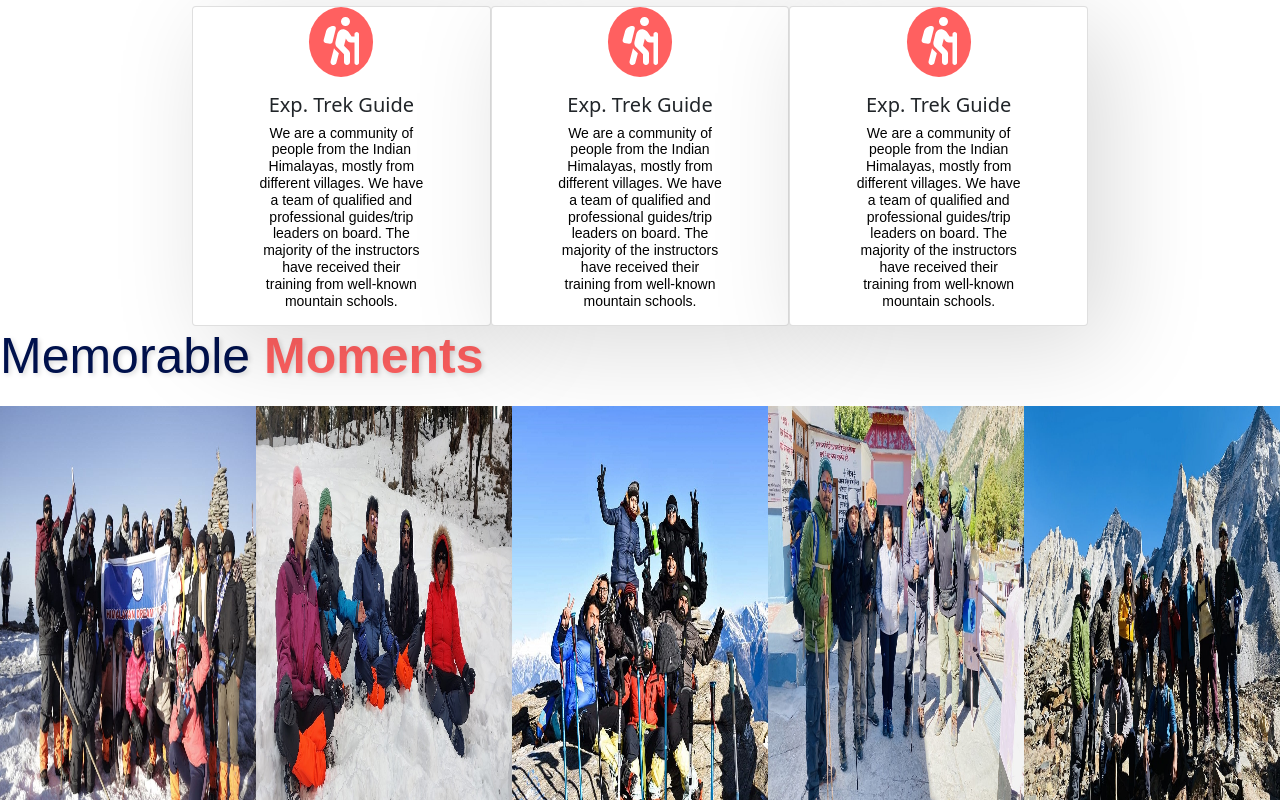
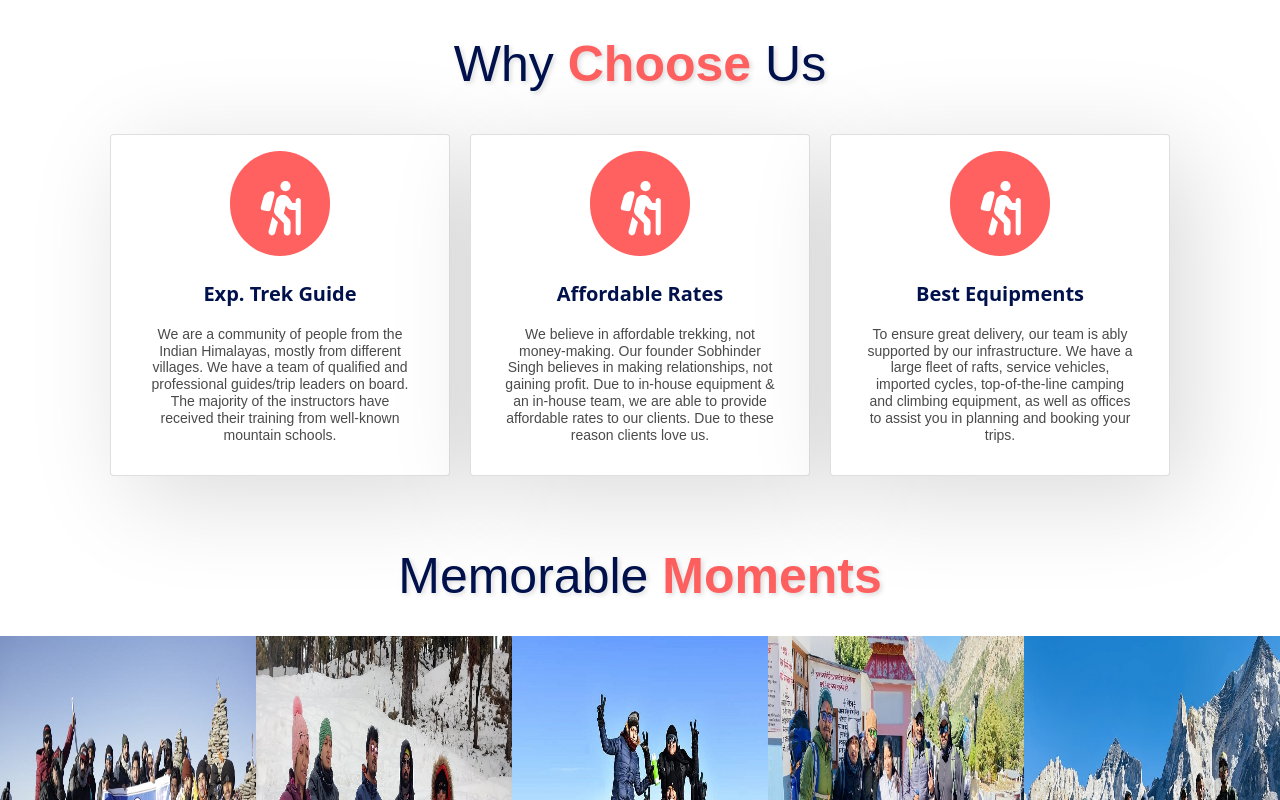
Before and after one commit to Meowlancing/Himalayan-Treks-Frontend, a React (Create React App) app: page /about-us in a window 1280 px wide. Shown: the part 1400-2200 px from the top of the page. Built offline with nearby package versions, Linux system fonts and the light colour scheme.

Commit message:
about us

```diff
--- a/src/pages/AboutUs.jsx
+++ b/src/pages/AboutUs.jsx
@@ -1,88 +1,123 @@
-import React from 'react'
-import NavbarCompo from '../components/Navbar'
-import "./styles/about.css"
-import AboutHeaderImg from "../Assets/AboutHeader.jpg"
-import Explore from "../Assets/EXPLORE.png"
-import { Card, Button, } from 'react-bootstrap'
-import { FontAwesomeIcon } from '@fortawesome/react-fontawesome'
-import { faHiking } from '@fortawesome/free-solid-svg-icons'
-import Img1 from "../Assets/Kedarkantha1.jpg"
-import Img2 from "../Assets/Kedarkantha12.jpg"
-import Img3 from "../Assets/Kedarkantha7.jpg"
-import Img4 from "../Assets/KEDARTAL2.jpg"
-import Img5 from "../Assets/KEDARTAL4.jpg"
-
-
+import React from "react";
+import NavbarCompo from "../components/Navbar";
+import "./styles/about.css";
+import AboutHeaderImg from "../Assets/AboutHeader.jpg";
+import Explore from "../Assets/EXPLORE.png";
+import { Card, Button } from "react-bootstrap";
+import { FontAwesomeIcon } from "@fortawesome/react-fontawesome";
+import { faHiking } from "@fortawesome/free-solid-svg-icons";
+import Img1 from "../Assets/Kedarkantha1.jpg";
+import Img2 from "../Assets/Kedarkantha12.jpg";
+import Img3 from "../Assets/Kedarkantha7.jpg";
+import Img4 from "../Assets/KEDARTAL2.jpg";
+import Img5 from "../Assets/KEDARTAL4.jpg";
 
 const AboutUs = () => {
   return (
-    <div>
-        <NavbarCompo/>
-        <div className='AboutHeader'>
+    <div className="AboutUs">
+      <NavbarCompo />
+      <div className="AboutHeader">
         <img src={AboutHeaderImg}></img>
       </div>
-        <div className='AbtUsContainer'>
-            <div className='AbtUS'>
-                <span className='bar1'></span>
+      <div className="AbtUsContainer">
+        <div className="AbtUS">
           <h3>About Us</h3>
-                <h2>Fully dedicated <br/> to provide best <br/> <span className='trekspan'>trekking experience</span></h2>
-                <p>Himalayan Dreamtreks is a mission-driven outdoor adventure <br/> company. The aim is to make destinations that aren't always <br/> found on standard maps available to people who enjoy visiting <br/> new locations. Outdoors Enthusiasts will enjoy some of the best <br/> outdoor travel opportunities in the Indian Himalayas – lush <br/> valleys, craggy mountains, high altitude cold deserts, winding <br/> rivers, thick forests – a smorgasbord of sensory experiences <br/> that can only be found in the outdoors.</p>
+          <h2>
+            Fully dedicated <br /> to provide best <br />{" "}
+            <span className="trekspan">trekking experience</span>
+          </h2>
+          <p>
+            Himalayan Dreamtreks is a mission-driven outdoor adventure <br />{" "}
+            company. The aim is to make destinations that aren't always <br />{" "}
+            found on standard maps available to people who enjoy visiting <br />{" "}
+            new locations. Outdoors Enthusiasts will enjoy some of the best{" "}
+            <br /> outdoor travel opportunities in the Indian Himalayas – lush{" "}
+            <br /> valleys, craggy mountains, high altitude cold deserts,
+            winding <br /> rivers, thick forests – a smorgasbord of sensory
+            experiences <br /> that can only be found in the outdoors.
+          </p>
         </div>
-            <div className='ExploreImg'>
-                <img src={Explore}/>
+        <div className="ExploreImg">
+          <img src={Explore} />
         </div>
       </div>
-        <div className='WhyUs'>
-            <h2>Why <span>Choose</span> Us </h2>
-            <section className='cards'>
-            <Card style={{ width: '20rem', height:"20rem", textAlign:"center" }} className="CardSec">
-                    <div className='icons'>
+      <div className="WhyUs">
+        <h2>
+          Why <span>Choose</span> Us{" "}
+        </h2>
+        <section className="cards">
+          <Card className="CardSec">
+            <div className="icons">
               <FontAwesomeIcon icon={faHiking} className="icon" />
             </div>
             <Card.Body>
-                         <Card.Title>Exp. Trek Guide </Card.Title>
-                            <Card.Text className='purpose'>
-                                 We are a community of people from the Indian Himalayas, mostly from different villages. We have a team of qualified and professional guides/trip leaders on board. The majority of the instructors have received their training from well-known mountain schools.
+              <Card.Title className="title">Exp. Trek Guide </Card.Title>
+              <Card.Text className="purpose">
+                We are a community of people from the Indian Himalayas, mostly
+                from different villages. We have a team of qualified and
+                professional guides/trip leaders on board. The majority of the
+                instructors have received their training from well-known
+                mountain schools.
               </Card.Text>
             </Card.Body>
           </Card>
-            <Card style={{ width: '20rem', height:"20rem", textAlign:"center" }} className="CardSec">
-                    <div className='icons'>
+          <Card className="CardSec">
+            <div className="icons">
               <FontAwesomeIcon icon={faHiking} className="icon" />
             </div>
             <Card.Body>
-                         <Card.Title>Exp. Trek Guide </Card.Title>
-                            <Card.Text className='purpose'>
-                                 We are a community of people from the Indian Himalayas, mostly from different villages. We have a team of qualified and professional guides/trip leaders on board. The majority of the instructors have received their training from well-known mountain schools.
+              <Card.Title className="title">Affordable Rates </Card.Title>
+              <Card.Text className="purpose">
+                We believe in affordable trekking, not money-making. Our founder
+                Sobhinder Singh believes in making relationships, not gaining
+                profit. Due to in-house equipment & an in-house team, we are
+                able to provide affordable rates to our clients. Due to these
+                reason clients love us.
               </Card.Text>
             </Card.Body>
           </Card>
-            <Card style={{ width: '20rem', height:"20rem", textAlign:"center" }} className="CardSec">
-                    <div className='icons'>
+          <Card className="CardSec">
+            <div className="icons">
               <FontAwesomeIcon icon={faHiking} className="icon" />
             </div>
             <Card.Body>
-                         <Card.Title>Exp. Trek Guide </Card.Title>
-                            <Card.Text className='purpose'>
-                                 We are a community of people from the Indian Himalayas, mostly from different villages. We have a team of qualified and professional guides/trip leaders on board. The majority of the instructors have received their training from well-known mountain schools.
+              <Card.Title className="title">Best Equipments</Card.Title>
+              <Card.Text className="purpose">
+                To ensure great delivery, our team is ably supported by our
+                infrastructure. We have a large fleet of rafts, service
+                vehicles, imported cycles, top-of-the-line camping and climbing
+                equipment, as well as offices to assist you in planning and
+                booking your trips.
               </Card.Text>
             </Card.Body>
           </Card>
         </section>
 
-            <div className='Moments'>
-                <h2>Memorable <span style={{color:"#ff6060"}}>Moments</span></h2>
-                <section className='ImgGallery'>
-                     <div className='images'><img src={Img1} style={{width:"20vw", height:"50vh"}}/></div>
-                     <div className='images'><img src={Img2} style={{width:"20vw", height:"50vh"}}/></div>
-                     <div className='images'><img src={Img3} style={{width:"20vw", height:"50vh"}}/></div>
-                     <div className='images'><img src={Img4} style={{width:"20vw", height:"50vh"}}/></div>
-                     <div className='images'><img src={Img5} style={{width:"20vw", height:"50vh"}}/></div>
+        <div className="Moments">
+          <h2>
+            Memorable <span style={{ color: "#ff6060" }}>Moments</span>
+          </h2>
+          <section className="ImgGallery">
+            <div className="images">
+              <img src={Img1} style={{ width: "20vw", height: "50vh" }} />
+            </div>
+            <div className="images">
+              <img src={Img2} style={{ width: "20vw", height: "50vh" }} />
+            </div>
+            <div className="images">
+              <img src={Img3} style={{ width: "20vw", height: "50vh" }} />
+            </div>
+            <div className="images">
+              <img src={Img4} style={{ width: "20vw", height: "50vh" }} />
+            </div>
+            <div className="images">
+              <img src={Img5} style={{ width: "20vw", height: "50vh" }} />
+            </div>
           </section>
         </div>
       </div>
     </div>
-  )
-}
+  );
+};
 
-export default AboutUs
+export default AboutUs;
--- a/src/pages/styles/about.css
+++ b/src/pages/styles/about.css
@@ -1,116 +1,126 @@
-.AboutHeader img {
+.AboutUs .AboutHeader img {
   height: 80vh;
   width: 100vw;
 }
-.AbtUsContainer {
+.AboutUs .AbtUsContainer {
   display: flex;
   flex-direction: row;
-  margin: 6rem 0 0 15rem;
+  margin: 100px;
 }
-.ExploreImg img {
+.AboutUs .ExploreImg img {
   height: 50vh;
   width: 35vw;
 }
-.ExploreImg {
+.AboutUs .ExploreImg {
   margin-left: 5rem;
 }
-.bar1 {
-  height: 2px;
-  width: 4rem;
-  background-color: #ff6060;
-}
-h3 {
-  color: #110729;
+.AboutUs h3 {
+  color: var(--base-color);
   font-family: "Montserrat", Sans-serif;
   font-size: 12px;
   font-weight: 600;
   text-transform: uppercase;
   margin: 0px 0px 15px 0px;
+  text-decoration: underline;
+  text-decoration-color: var(--red);
 }
-p {
-  color: #110729;
+.AboutUs p {
+  color: var(--base-color);
   font-family: "Poppins", Sans-serif;
   font-size: 14px;
   font-weight: 500;
   line-height: 27px;
-  margin: 0px 50px 0px 0px;
 }
-h2 {
+.AboutUs h2 {
   color: #110729;
   text-shadow: 2px 2px 5px rgba(0, 0, 0, 0.15);
-  margin: 0px 0px 20px 0px;
   font-family: "Lato", Sans-serif;
   font-size: 51px;
   font-weight: 800;
   line-height: 60px;
 }
-.trekspan {
+.AboutUs .trekspan {
   color: #ff6060;
   font-family: "Lato", Sans-serif;
   font-size: 48px;
   font-weight: 800;
   text-shadow: 2px 2px 5px rgba(0, 0, 0, 0.15);
 }
-.AbtUs {
+.AboutUs .AbtUs {
   height: 70vh;
   width: 50vw;
 }
+.AboutUs .WhyUs {
+  text-align: center;
+}
 
-.WhyUs h2 {
-  color: #00114c;
+.AboutUs .WhyUs h2 {
+  color: var(--base-color);
   font-family: "Poppins", Sans-serif;
   font-size: 50px;
-  font-weight: 500;
+  font-weight: 30;
+  margin-bottom: 30px;
 }
 
-.WhyUs span {
+.AboutUs .WhyUs span {
   color: #ff6060;
   font-family: "Poppins", Sans-serif;
   font-weight: 700;
 }
 
-.icons{
+.AboutUs .WhyUs .icons {
+  display: flex;
+  justify-content: center;
+  align-items: center;
   align-self: center;
-  height: 10vh;
-  width: 5vw;
   background-color: #ff6060;
   border-radius: 50%;
+  margin-bottom: 10px;
 }
 
-.WhyUs .icon{
-  position: relative;
-  font-size: 3rem;
+.AboutUs .WhyUs .icon {
+  font-size: 3.4rem;
   margin-top: 10px;
   color: #fff;
+  border-radius: 50px;
+  padding: 20px 30px;
 }
-.WhyUs .purpose{
-color: #000000;
-font-family: "Poppins", Sans-serif;
-font-weight: 400;
-line-height: 1.2em;
-margin-left: 50px;
+.AboutUs .WhyUs .purpose {
+  color: #4a4a4a;
+  font-size: 14px;
+  font-family: "Poppins", Sans-serif;
+  font-weight: 400;
+  line-height: 1.2em;
+}
+.AboutUs .WhyUs .title {
+  color: var(--base-color);
+  margin-bottom: 20px;
+  font-weight: 600;
 }
 
-.WhyUs .cards{
+.AboutUs .WhyUs .cards {
   display: flex;
   flex-direction: row;
-  margin:0 15vw;
+  margin: 0 100px 60px;
   align-items: center;
   justify-content: space-between;
-
 }
-.CardSec{
+.AboutUs .CardSec {
   box-shadow: 20px 20px 100px 0px rgba(0, 0, 0, 0.15);
+  margin: 10px;
+  text-align: center;
+  width: 24rem;
+  padding: 1rem;
 }
 
-.ImgGallery{
+.AboutUs .ImgGallery {
   display: flex;
   flex-direction: row;
 }
-.images{
+.AboutUs .images {
   transition: transform 0.25s, visibility 0.25s ease-in;
 }
-.images:hover{
+.AboutUs .images:hover {
   transform: scaleY(1.5);
   transform: scaleX(1.8);
 }
```
Lines whose indentation alone changed are shown as unchanged.
